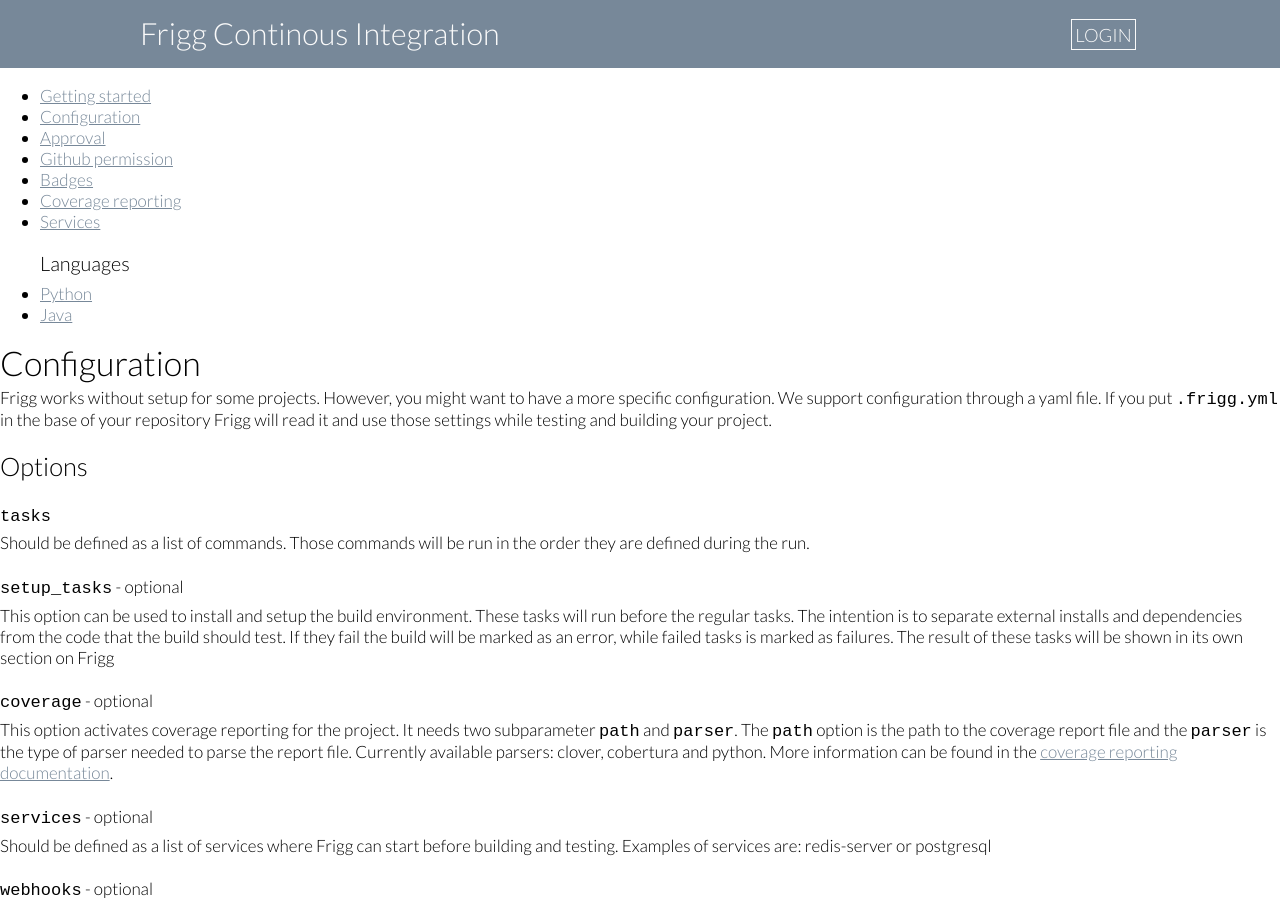
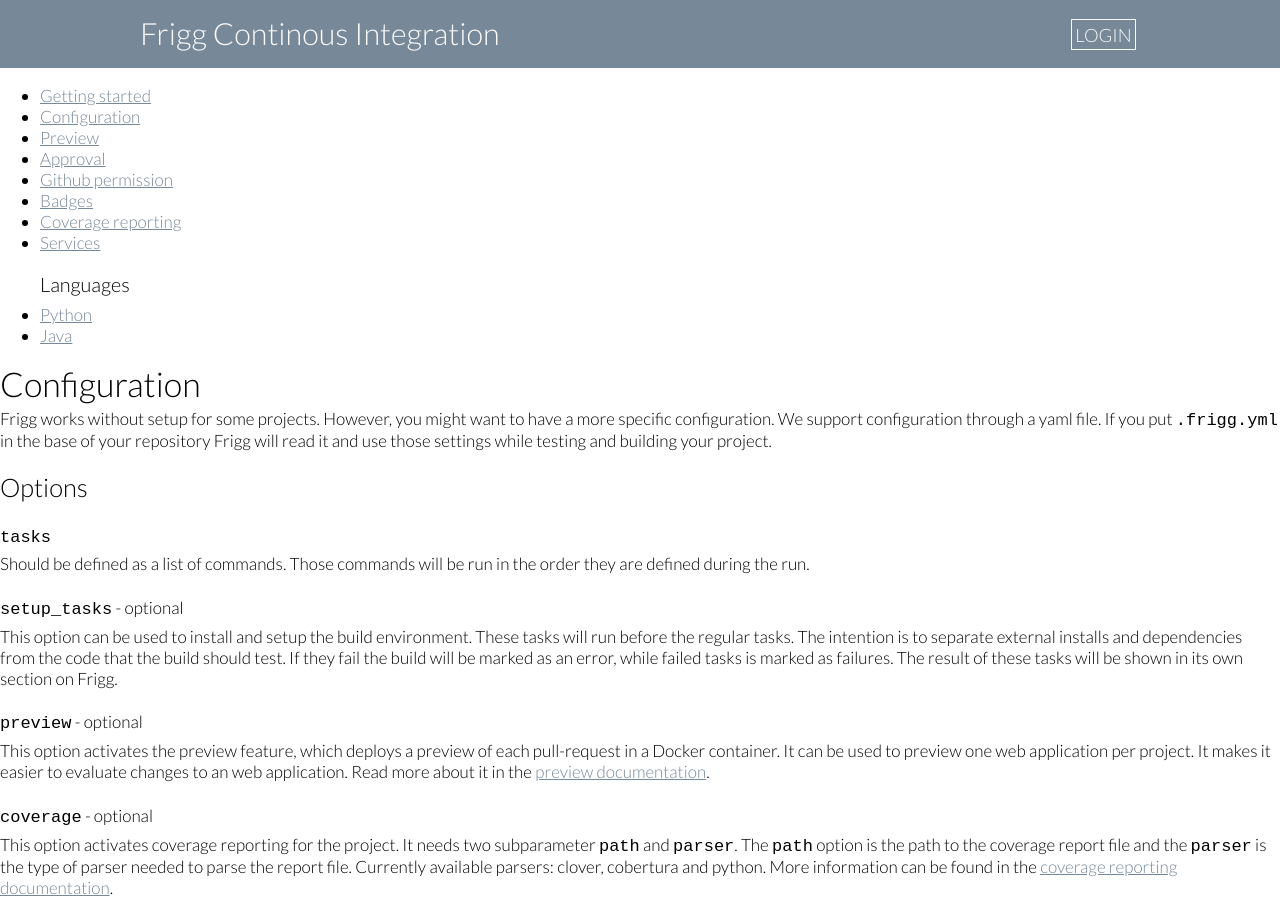
Before and after one commit to frigg/frigg.github.io, a Jekyll site: the page built from docs/configuration/index.md, in a window 1280 px wide and 900 px high. Built offline with Jekyll 4.4.1, drawn with Linux system fonts in a browser that asks for light colours; nearby versions of some CDN libraries.

Commit message:
Add preview docs to navigation and config docs

```diff
--- a/_includes/docs_toc.html
+++ b/_includes/docs_toc.html
@@ -1,6 +1,7 @@
 <ul class="tox">
   <li><a href="/docs/">Getting started</a></li>
   <li><a href="/docs/configuration/">Configuration</a></li>
+  <li><a href="/docs/preview/">Preview</a></li>
   <li><a href="/docs/#approval">Approval</a></li>
   <li><a href="/docs/#about-github-permissions">Github permission</a></li>
   <li><a href="/docs/badges/">Badges</a></li>
--- a/docs/configuration/index.md
+++ b/docs/configuration/index.md
@@ -19,7 +19,13 @@ This option can be used to install and setup the build environment. These tasks
 will run before the regular tasks. The intention is to separate external installs
 and dependencies from the code that the build should test. If they fail the build
 will be marked as an error, while failed tasks is marked as failures. The result
-of these tasks will be shown in its own section on Frigg
+of these tasks will be shown in its own section on Frigg.
+
+#### `preview` - optional
+This option activates the preview feature, which deploys a preview of each
+pull-request in a Docker container. It can be used to preview one web application
+per project. It makes it easier to evaluate changes to an web application. Read
+more about it in the [preview documentation][preview].
 
 #### `coverage` - optional
 This option activates coverage reporting for the project. It needs two
@@ -27,7 +33,7 @@ subparameter `path` and `parser`. The `path` option is the path to the
 coverage report file and the `parser` is the type of parser needed to
 parse the report file. Currently available parsers: clover, cobertura
 and python. More information can be found in the
-[coverage reporting documentation](/docs/coverage-reporting/).
+[coverage reporting documentation][coverage].
 
 #### `services` - optional
 Should be defined as a list of services where Frigg can start before
@@ -55,3 +61,7 @@ coverage:
   path: coverage.xml
   parser: python
 {% endhighlight %}
+
+
+[preview]: /docs/preview/
+[coverage]: /docs/coverage-reporting/
```
Also changed, not shown: docs/preview/index.md (+8 -1 lines).
